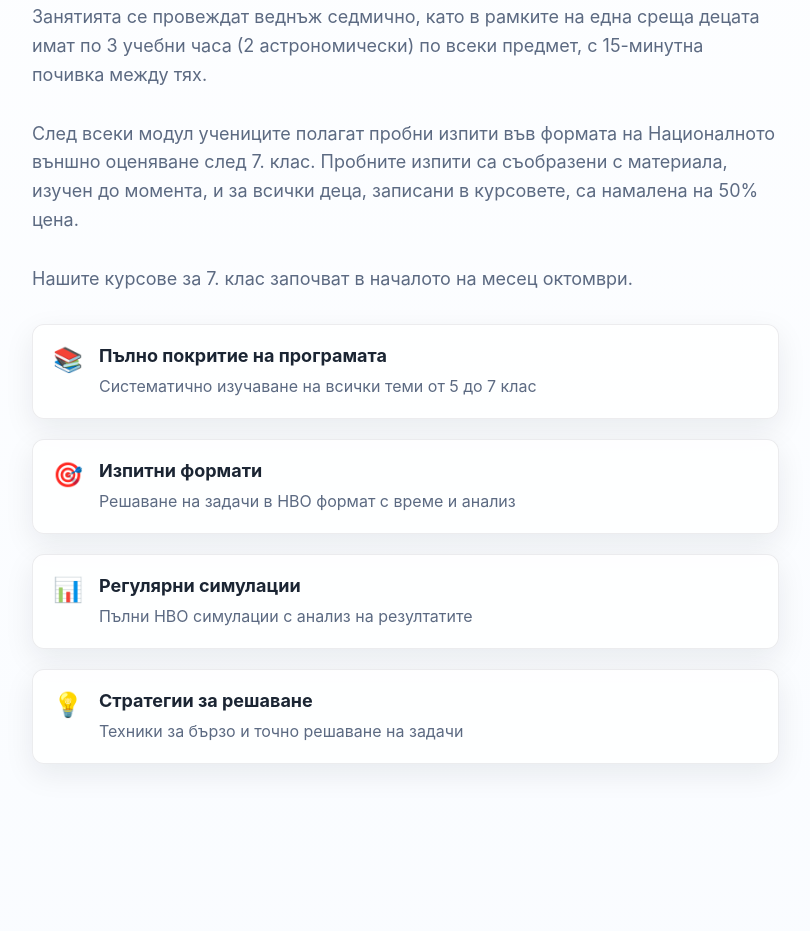
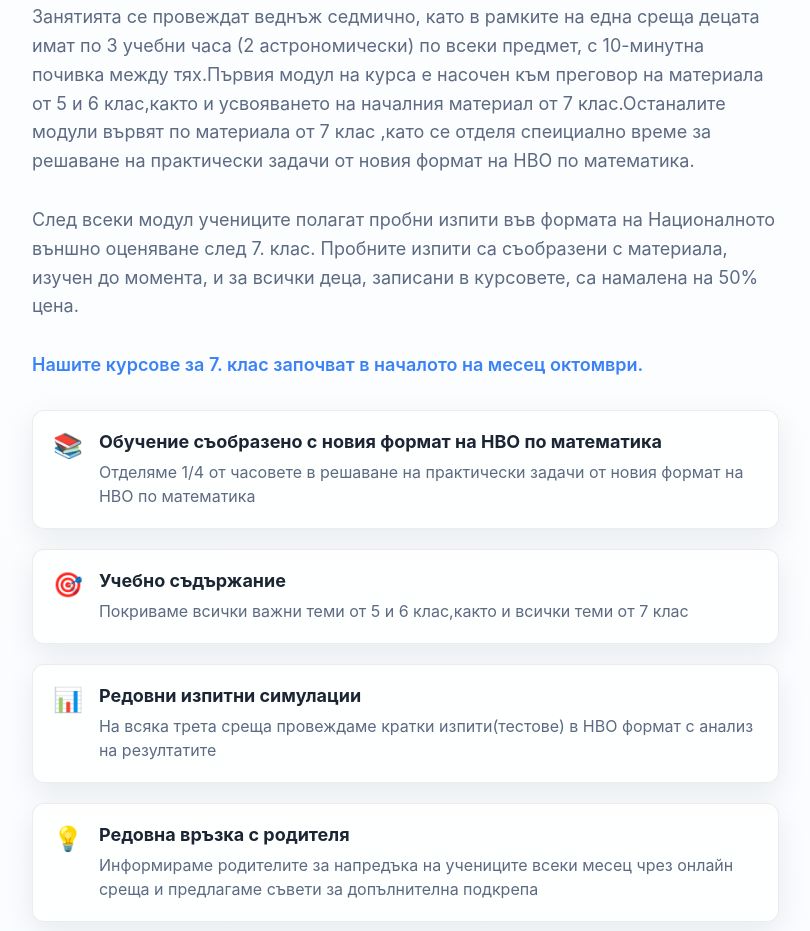
Before and after one commit to tonkata9/ShkolaUsmivka, a website built with Vite: page predmeti/math-nvo.html in a window 1280 px wide. Shown: the part 998-1929 px from the top of the page, without its empty margins (28-838 px from the left). Built offline with nearby package versions, Linux system fonts and the light colour scheme.

Commit message:
new changes

```diff
--- a/predmeti/math-nvo.html
+++ b/predmeti/math-nvo.html
@@ -77,7 +77,7 @@
               </div>
 
               <p class="course-description">
-                Занятията се провеждат веднъж седмично, като в рамките на една среща децата имат по 3 учебни часа (2 астрономически) по всеки предмет, с 15-минутна почивка между тях.
+                Занятията се провеждат веднъж седмично, като в рамките на една среща децата имат по 3 учебни часа (2 астрономически) по всеки предмет, с 10-минутна почивка между тях.Първия модул на курса е насочен към преговор на материала от 5 и 6 клас,както и усвояването на началния материал от 7 клас.Останалите модули вървят по материала от 7 клас ,като се отделя спеициално време за решаване на практически задачи от новия формат на НВО по математика.
               </p>
 
               <p class="course-description">
@@ -85,39 +85,39 @@
               </p>
 
               <p class="course-description">
-                Нашите курсове за 7. клас започват в началото на месец октомври.
+                <span style="color: #3b82f6; font-weight: 600;">Нашите курсове за 7. клас започват в началото на месец октомври.</span>
               </p>
 
               <div class="course-features">
                 <div class="feature-item">
                   <div class="feature-icon">📚</div>
                   <div>
-                    <h4>Пълно покритие на програмата</h4>
-                    <p>Систематично изучаване на всички теми от 5 до 7 клас</p>
+                    <h4>Обучение съобразено с новия формат на НВО по математика</h4>
+                    <p>Отделяме 1/4 от часовете в решаване на практически задачи от новия формат на НВО по математика</p>
                   </div>
                 </div>
 
                 <div class="feature-item">
                   <div class="feature-icon">🎯</div>
                   <div>
-                    <h4>Изпитни формати</h4>
-                    <p>Решаване на задачи в НВО формат с време и анализ</p>
+                    <h4>Учебно съдържание</h4>
+                    <p>Покриваме всички важни теми от 5 и 6 клас,както и всички теми от 7 клас</p>
                   </div>
                 </div>
 
                 <div class="feature-item">
                   <div class="feature-icon">📊</div>
                   <div>
-                    <h4>Регулярни симулации</h4>
-                    <p>Пълни НВО симулации с анализ на резултатите</p>
+                    <h4>Редовни изпитни симулации</h4>
+                    <p>На всяка трета среща провеждаме кратки изпити(тестове) в НВО формат с анализ на резултатите</p>
                   </div>
                 </div>
 
                 <div class="feature-item">
                   <div class="feature-icon">💡</div>
                   <div>
-                    <h4>Стратегии за решаване</h4>
-                    <p>Техники за бързо и точно решаване на задачи</p>
+                    <h4>Редовна връзка с родителя</h4>
+                    <p>Информираме родителите за напредъка на учениците всеки месец чрез онлайн среща и предлагаме съвети за допълнителна подкрепа</p>
                   </div>
                 </div>
               </div>
```
Also changed, not shown: index.html (+1 -1 lines), predmeti/bel-nvo.html (+1 -1 lines), predmeti/de-a1.html (+1 -1 lines), predmeti/de-a2.html (+1 -1 lines), predmeti/en-a1.html (+1 -1 lines), predmeti/en-a2.html (+1 -1 lines), predmeti/math-4.html (+1 -1 lines).
